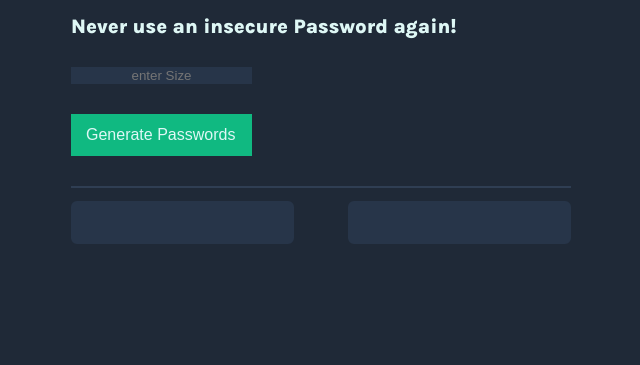
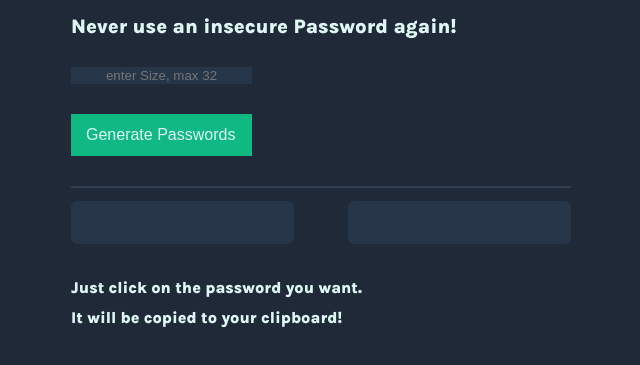
Before and after one commit to lavather/PWGenerator, a plain HTML site: page index.html in a window 1280 px wide. Shown: the part 195-560 px from the top of the page, without its empty margins (57-697 px from the left). Drawn offline with Linux system fonts and the light colour scheme.

Commit message:
Update index.html

```diff
--- a/index.html
+++ b/index.html
@@ -13,15 +13,17 @@
         <h3>Never use an insecure Password again!</h3>
 
         <div class="separate" >
-            <input type="number" placeholder="enter Size" id="length">
+            <input type="number" placeholder="enter Size, max 32" id="length">
         </div>
         <div class="separate" >
             <button id="submitButton" onclick="startGenerating()">Generate Passwords</button>
         </div>
         <div class="flexx">
-            <p  id="character-el"></p>
+            <p  id="character-el" ></p>
             <p  id="character-el2"></p>
         </div>
+        <p id="description">Just click on the password you want.<br>It will be copied to your clipboard!</p>
+        <p></p>
         <script src="index.js"></script>
     </body>
 </html>
```
